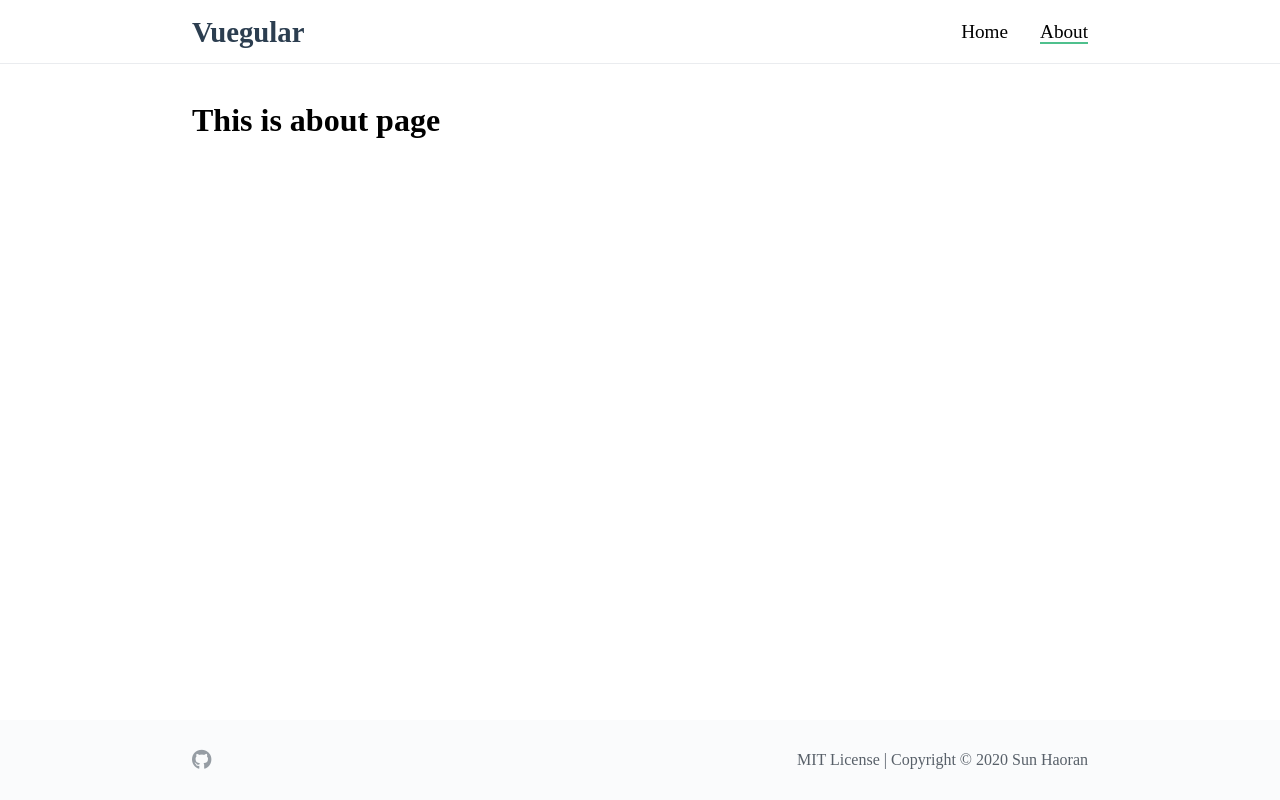
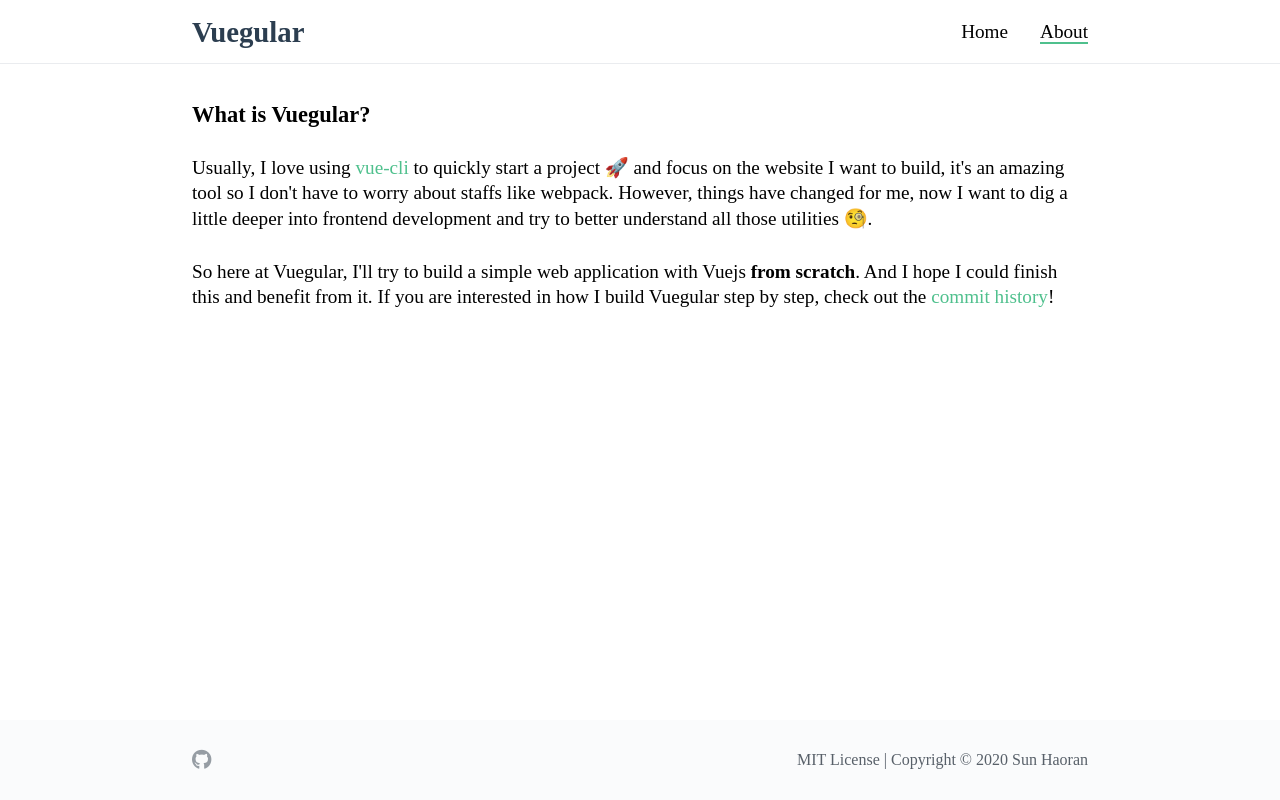
Before and after one commit to haoranpb/vuegular, a Vue app: page /about in a window 1280 px wide. Built offline with nearby package versions, Linux system fonts and the light colour scheme.

Commit message:
feat: about page

```diff
--- a/src/views/About.vue
+++ b/src/views/About.vue
@@ -1,11 +1,45 @@
 <template>
   <div id="about">
-    <h1>This is about page</h1>
+    <h3>What is Vuegular?</h3>
+    <p>
+      Usually, I love using
+      <external-link href="https://cli.vuejs.org/"> vue-cli</external-link> to
+      quickly start a project 🚀 and focus on the website I want to build, it's
+      an amazing tool so I don't have to worry about staffs like webpack.
+      However, things have changed for me, now I want to dig a little deeper
+      into frontend development and try to better understand all those utilities
+      🧐.
+    </p>
+    <p>
+      So here at Vuegular, I'll try to build a simple web application with Vuejs
+      <b>from scratch</b>. And I hope I could finish this and benefit from it.
+      If you are interested in how I build Vuegular step by step, check out the
+      <external-link href="https://github.com/ludanxer/vuegular/commits/master"
+        >commit history</external-link
+      >!
+    </p>
   </div>
 </template>
 
 <script>
+import ExternalLink from '../components/ExternalLink.vue'
+
 export default {
   name: 'about',
+  components: { ExternalLink },
 }
 </script>
+
+<style lang="scss" scoped>
+#about {
+  font-size: 1.2rem;
+  line-height: 1.6rem;
+  p {
+    margin-top: 3%;
+  }
+  .external-link {
+    color: $primary-color;
+    font-weight: 500;
+  }
+}
+</style>
```
